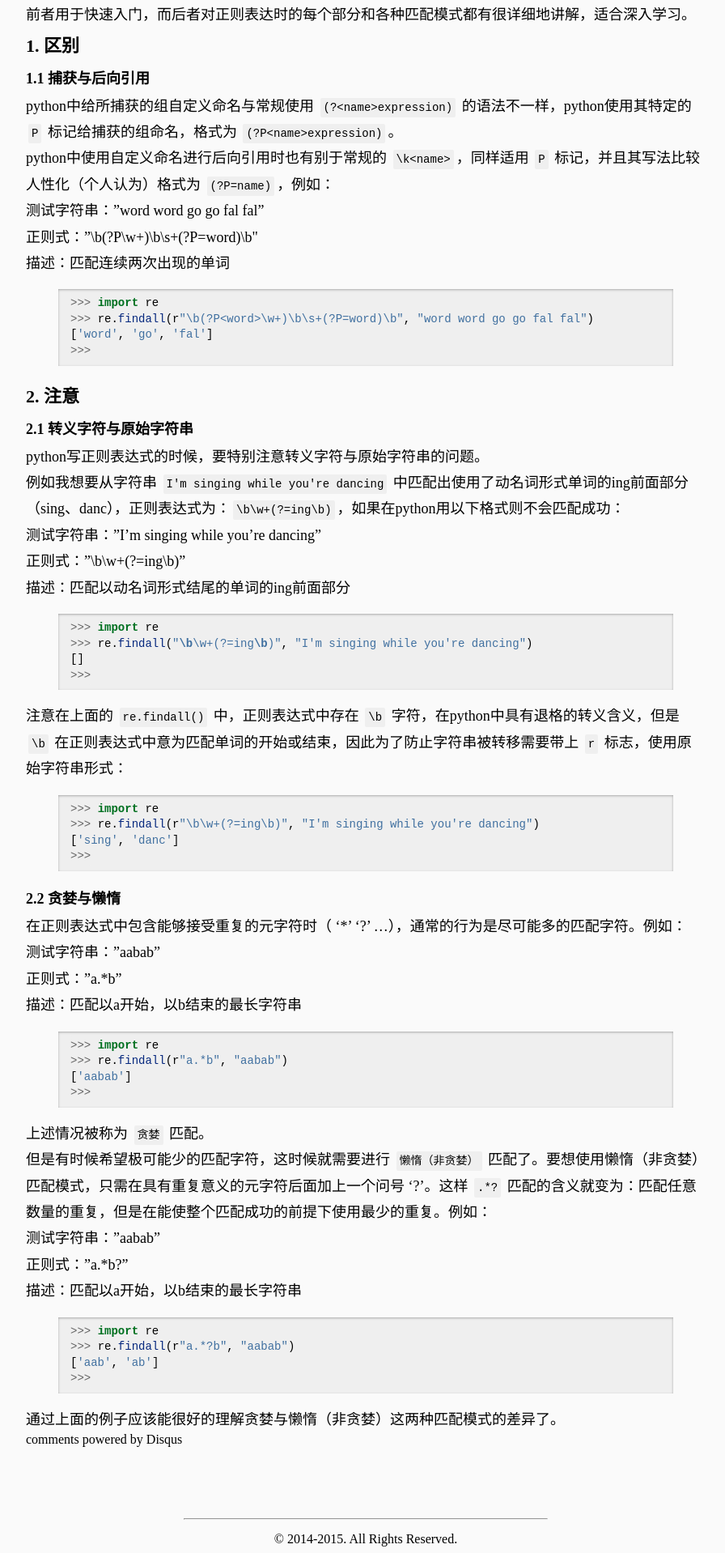
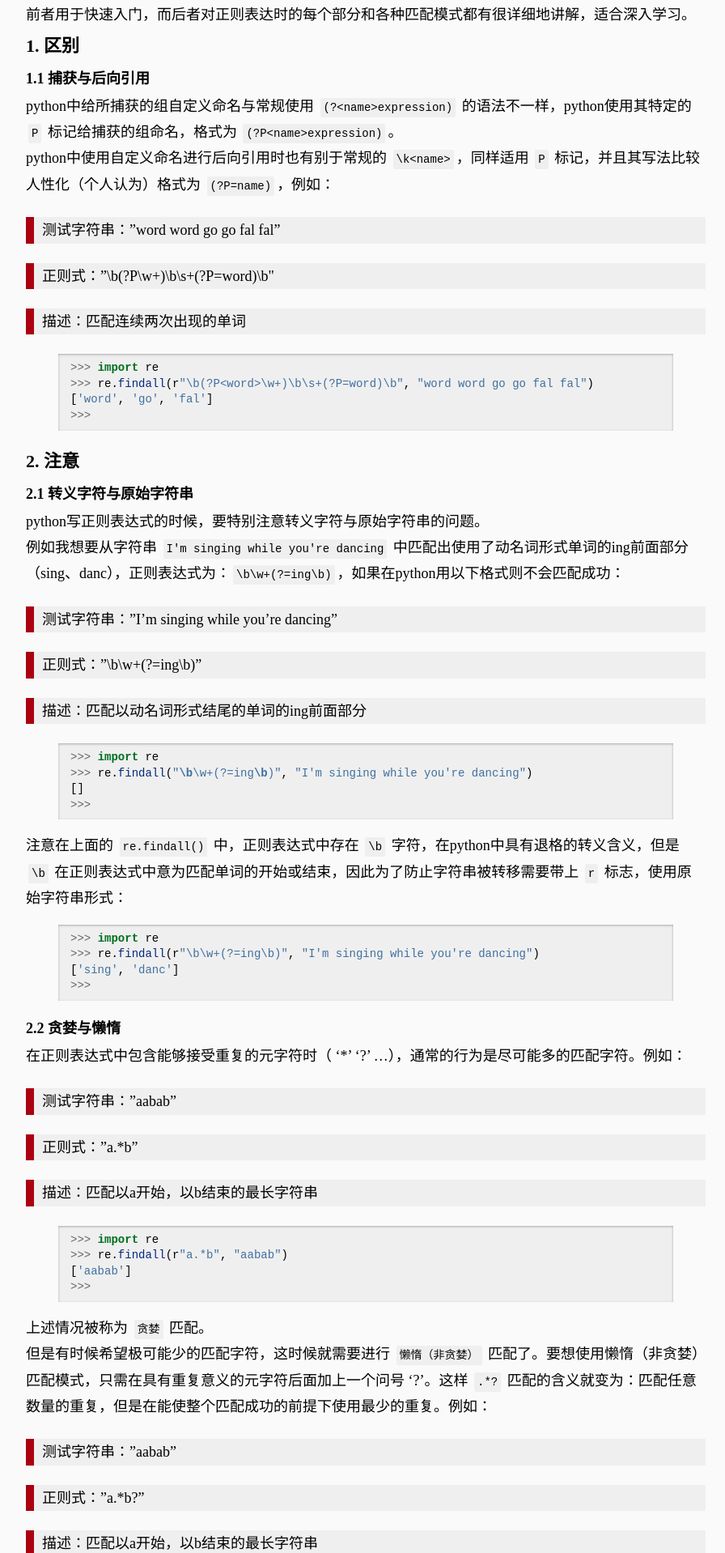
Before and after one commit to huntpig/rickgray.github.io, a Jekyll site: the page built from _posts/2014-11-24-the-different-of-python-regex-and-general-regex.md, in a window 1280 px wide. Shown: the part 377-2295 px from the top of the page at 81% size, without its empty margins (188-1084 px from the left). Built offline with Jekyll 4.4.1, drawn with Linux system fonts in a browser that asks for light colours; comment, search, counter and statistics services are not loaded; some of the changed text lies outside the part shown.

Commit message:
更新 "blockquote" 样式

```diff
--- a/_includes/footer.html
+++ b/_includes/footer.html
@@ -1,7 +1,7 @@
     <div class="footer">
         <div class="copyright">
             <hr>
-            <p>© 2014-2015. All Rights Reserved.</p><br>
+            <p>© 2015. All Rights Reserved.</p><br>
             <p>Powered by <a href="http://jekyllrb.com/">Jekyll</a></p>
         </div>
     </div>
--- a/public/css/styles.css
+++ b/public/css/styles.css
@@ -57,6 +57,13 @@
     font-size: 14px;
     border-radius: 2px;
     background-color: #efefef;
+}
+
+blockquote {
+    background: none repeat scroll 0% 0% #EFEFEF;
+    border-left: 10px solid #AA0010;
+    padding-left: 10px;
+    margin: 1.5em 0px;
 }
 
 .container {
@@ -203,7 +210,6 @@
 
 .article .article-content ul{
     list-style:disc inside none;
-    margin-left: 4em;
 }
 .article .article-content ul ul{
     list-style: circle inside none;
@@ -215,7 +221,7 @@
 }
 .article .article-content ol{
     list-style:demical inside none;
-    margin-left: 4em;
+    margin-left: 2em;
 }
 .article .article-content ol ul{
     list-style: circle inside none;
```
